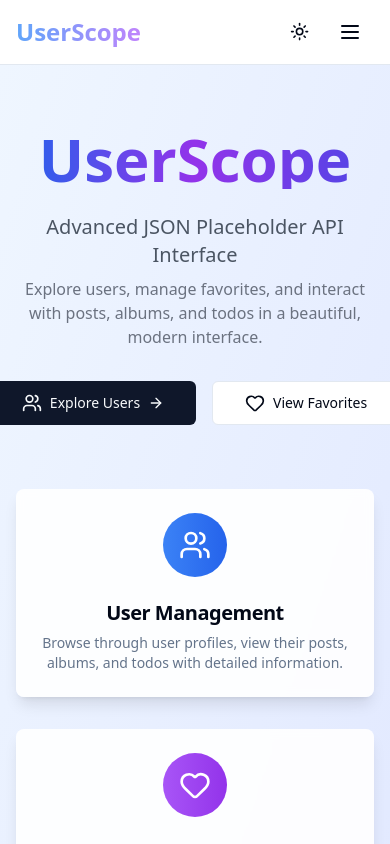
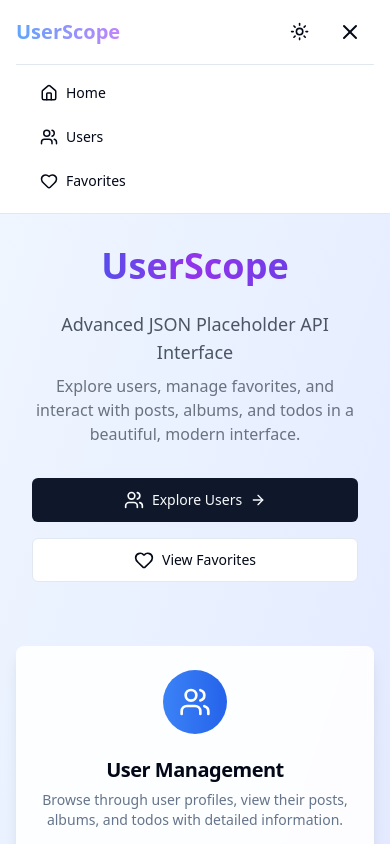
Before and after one commit to zeyneppgulsoy/UserScope, a React (Vite) app: page / in a window 390 px wide. Both pictures are taken after a click on the button 350 px from the left and 32 px from the top of the page. Shown: the top 844 px of the page. Built offline with nearby package versions, Linux system fonts and the light colour scheme.

Commit message:
Add comprehensive mobile responsive design improvements

```diff
--- a/src/components/navbar.tsx
+++ b/src/components/navbar.tsx
@@ -1,12 +1,14 @@
 import { Link } from 'react-router-dom';
 import { Button } from '@/components/ui/button';
 import { useStore } from '../store/Store';
-import { Home, Users, Heart } from 'lucide-react';
+import { Home, Users, Heart, Menu, X } from 'lucide-react';
 import { ModeToggle } from '@/components/mode-toggle';
+import { useState } from 'react';
 
 function NavigationBar() {
   const { favorites, favoritePosts } = useStore();
   const totalFavorites = favorites.length + favoritePosts.length;
+  const [isMobileMenuOpen, setIsMobileMenuOpen] = useState(false);
 
   return (
     <nav className="bg-background border-b shadow-sm">
@@ -14,9 +16,9 @@ function NavigationBar() {
         <div className="flex justify-between items-center h-16">
           {/* Logo */}
           <div className="flex-shrink-0">
-                         <Link to="/" className="text-2xl font-bold bg-gradient-to-r from-blue-400 to-purple-400 dark:from-blue-400 dark:to-purple-400 bg-clip-text text-transparent">
-               UserScope
-             </Link>
+            <Link to="/" className="text-xl sm:text-2xl font-bold bg-gradient-to-r from-blue-400 to-purple-400 dark:from-blue-400 dark:to-purple-400 bg-clip-text text-transparent">
+              UserScope
+            </Link>
           </div>
 
           {/* Navigation Links */}
@@ -56,14 +58,52 @@ function NavigationBar() {
 
             {/* Mobile menu button */}
             <div className="md:hidden">
-              <Button variant="ghost" size="sm">
-                <svg className="h-6 w-6" fill="none" viewBox="0 0 24 24" stroke="currentColor">
-                  <path strokeLinecap="round" strokeLinejoin="round" strokeWidth={2} d="M4 6h16M4 12h16M4 18h16" />
-                </svg>
+              <Button
+                variant="ghost"
+                size="sm"
+                onClick={() => setIsMobileMenuOpen(!isMobileMenuOpen)}
+              >
+                {isMobileMenuOpen ? (
+                  <X className="h-6 w-6" />
+                ) : (
+                  <Menu className="h-6 w-6" />
+                )}
               </Button>
             </div>
           </div>
         </div>
+
+        {/* Mobile Navigation Menu */}
+        {isMobileMenuOpen && (
+          <div className="md:hidden border-t border-border">
+            <div className="px-2 pt-2 pb-3 space-y-1">
+              <Button variant="ghost" asChild className="w-full justify-start">
+                <Link to="/" className="flex items-center gap-2" onClick={() => setIsMobileMenuOpen(false)}>
+                  <Home size={18} />
+                  Home
+                </Link>
+              </Button>
+
+              <Button variant="ghost" asChild className="w-full justify-start">
+                <Link to="/users" className="flex items-center gap-2" onClick={() => setIsMobileMenuOpen(false)}>
+                  <Users size={18} />
+                  Users
+                </Link>
+              </Button>
+
+              <Button variant="ghost" asChild className="w-full justify-start">
+                <Link to="/favorites" className="flex items-center gap-2" onClick={() => setIsMobileMenuOpen(false)}>
+                  <Heart size={18} />
+                  Favorites {totalFavorites > 0 && (
+                    <span className="bg-destructive text-destructive-foreground text-xs rounded-full px-2 py-1 ml-1">
+                      {totalFavorites}
+                    </span>
+                  )}
+                </Link>
+              </Button>
+            </div>
+          </div>
+        )}
       </div>
     </nav>
   );
--- a/src/pages/HomePage.tsx
+++ b/src/pages/HomePage.tsx
@@ -7,28 +7,28 @@ function HomePage() {
   return (
     <div className="min-h-screen bg-gradient-to-br from-blue-50 to-indigo-100 dark:from-blue-950 dark:via-slate-900 dark:to-blue-900 transition-colors duration-300">
       {/* Hero Section */}
-             <div className="container mx-auto px-4 py-16 relative z-10">
+             <div className="container mx-auto px-4 py-8 sm:py-12 lg:py-16 relative z-10">
         <div className="text-center mb-16">
-          <h1 className="text-6xl font-bold bg-gradient-to-r from-blue-600 via-purple-600 to-indigo-600 dark:from-blue-400 dark:via-purple-400 dark:to-indigo-400 bg-clip-text text-transparent mb-6">
+          <h1 className="text-4xl sm:text-5xl lg:text-6xl font-bold bg-gradient-to-r from-blue-600 via-purple-600 to-indigo-600 dark:from-blue-400 dark:via-purple-400 dark:to-indigo-400 bg-clip-text text-transparent mb-6">
             UserScope
           </h1>
-          <p className="text-xl text-gray-600 dark:text-blue-200 mb-2 max-w-2xl mx-auto">
+          <p className="text-lg sm:text-xl text-gray-600 dark:text-blue-200 mb-2 max-w-2xl mx-auto px-4">
             Advanced JSON Placeholder API Interface
           </p>
-          <p className="text-gray-500 dark:text-blue-300 mb-8 max-w-xl mx-auto">
+          <p className="text-base sm:text-lg text-gray-500 dark:text-blue-300 mb-8 max-w-xl mx-auto px-4">
             Explore users, manage favorites, and interact with posts, albums, and todos in a beautiful, modern interface.
           </p>
 
-                     <div className="flex gap-4 justify-center">
-             <Button size="lg" asChild className="dark:bg-blue-600 dark:hover:bg-blue-700">
-               <Link to="/users" className="flex items-center gap-2">
+          <div className="flex flex-col sm:flex-row gap-4 justify-center items-center px-4">
+            <Button size="lg" asChild className="w-full sm:w-auto dark:bg-blue-600 dark:hover:bg-blue-700">
+              <Link to="/users" className="flex items-center justify-center gap-2">
                 <Users size={20} />
                 Explore Users
                 <ArrowRight size={16} />
               </Link>
             </Button>
-             <Button variant="outline" size="lg" asChild className="dark:bg-blue-600 dark:text-white dark:border-blue-600 dark:hover:bg-blue-700">
-               <Link to="/favorites" className="flex items-center gap-2">
+            <Button variant="outline" size="lg" asChild className="w-full sm:w-auto dark:bg-blue-600 dark:text-white dark:border-blue-600 dark:hover:bg-blue-700">
+              <Link to="/favorites" className="flex items-center justify-center gap-2">
                 <Heart size={20} />
                 View Favorites
               </Link>
--- a/src/pages/UserDetailPage.tsx
+++ b/src/pages/UserDetailPage.tsx
@@ -40,7 +40,7 @@ function UserDetailPage() {
 
     return (
         <div className="min-h-screen bg-gradient-to-br from-gray-50 to-blue-50 dark:from-gray-900 dark:to-blue-950 transition-colors duration-300">
-            <div className="container mx-auto px-4 py-8">
+            <div className="container mx-auto px-4 py-6 sm:py-8">
                 {/* User Info Card */}
                 <Card className="mb-8 bg-white/90 dark:bg-slate-800/90 backdrop-blur-sm dark:border dark:border-blue-700/50">
                     <CardHeader>
--- a/src/pages/UsersPage.tsx
+++ b/src/pages/UsersPage.tsx
@@ -24,12 +24,12 @@ function UsersPage() {
 
   return (
     <div className="min-h-screen bg-gradient-to-br from-gray-50 to-blue-50 dark:from-gray-900 dark:to-blue-950 transition-colors duration-300">
-      <div className="container mx-auto px-4 py-8">
-        <div className="mb-8">
-          <h1 className="text-4xl font-bold bg-gradient-to-r from-blue-600 to-purple-600 dark:from-blue-400 dark:to-purple-400 bg-clip-text text-transparent mb-2">
+      <div className="container mx-auto px-4 py-6 sm:py-8">
+        <div className="mb-6 sm:mb-8">
+          <h1 className="text-3xl sm:text-4xl font-bold bg-gradient-to-r from-blue-600 to-purple-600 dark:from-blue-400 dark:to-purple-400 bg-clip-text text-transparent mb-2">
             Users Directory
           </h1>
-          <p className="text-gray-700 dark:text-blue-200 text-lg font-medium">
+          <p className="text-gray-700 dark:text-blue-200 text-base sm:text-lg font-medium">
             Discover and connect with {users.length} users in our community
           </p>
         </div>
--- a/src/pages/favoritesPage.tsx
+++ b/src/pages/favoritesPage.tsx
@@ -9,15 +9,15 @@ function FavoritesPage() {
 
   return (
     <div className="min-h-screen bg-gradient-to-br from-gray-50 to-blue-50 dark:from-gray-900 dark:to-blue-950 transition-colors duration-300">
-      <div className="container mx-auto px-4 py-8 max-w-6xl">
+      <div className="container mx-auto px-4 py-6 sm:py-8 max-w-6xl">
         {/* Page Header */}
-        <div className="flex items-center gap-4 mb-8">
-          <div className="p-3 bg-gradient-to-r from-red-500 to-pink-500 dark:from-red-400 dark:to-pink-400 rounded-full">
-            <Heart className="h-6 w-6 text-white" />
+        <div className="flex items-center gap-3 sm:gap-4 mb-6 sm:mb-8">
+          <div className="p-2 sm:p-3 bg-gradient-to-r from-red-500 to-pink-500 dark:from-red-400 dark:to-pink-400 rounded-full">
+            <Heart className="h-5 w-5 sm:h-6 sm:w-6 text-white" />
           </div>
           <div>
-            <h1 className="text-3xl font-bold bg-gradient-to-r from-red-600 to-pink-600 dark:from-red-400 dark:to-pink-400 bg-clip-text text-transparent">My Favorites</h1>
-            <p className="text-gray-700 dark:text-blue-200 font-medium">
+            <h1 className="text-2xl sm:text-3xl font-bold bg-gradient-to-r from-red-600 to-pink-600 dark:from-red-400 dark:to-pink-400 bg-clip-text text-transparent">My Favorites</h1>
+            <p className="text-sm sm:text-base text-gray-700 dark:text-blue-200 font-medium">
               {favorites.length + favoritePosts.length} items saved
             </p>
           </div>
```
Lines whose indentation alone changed are shown as unchanged.
